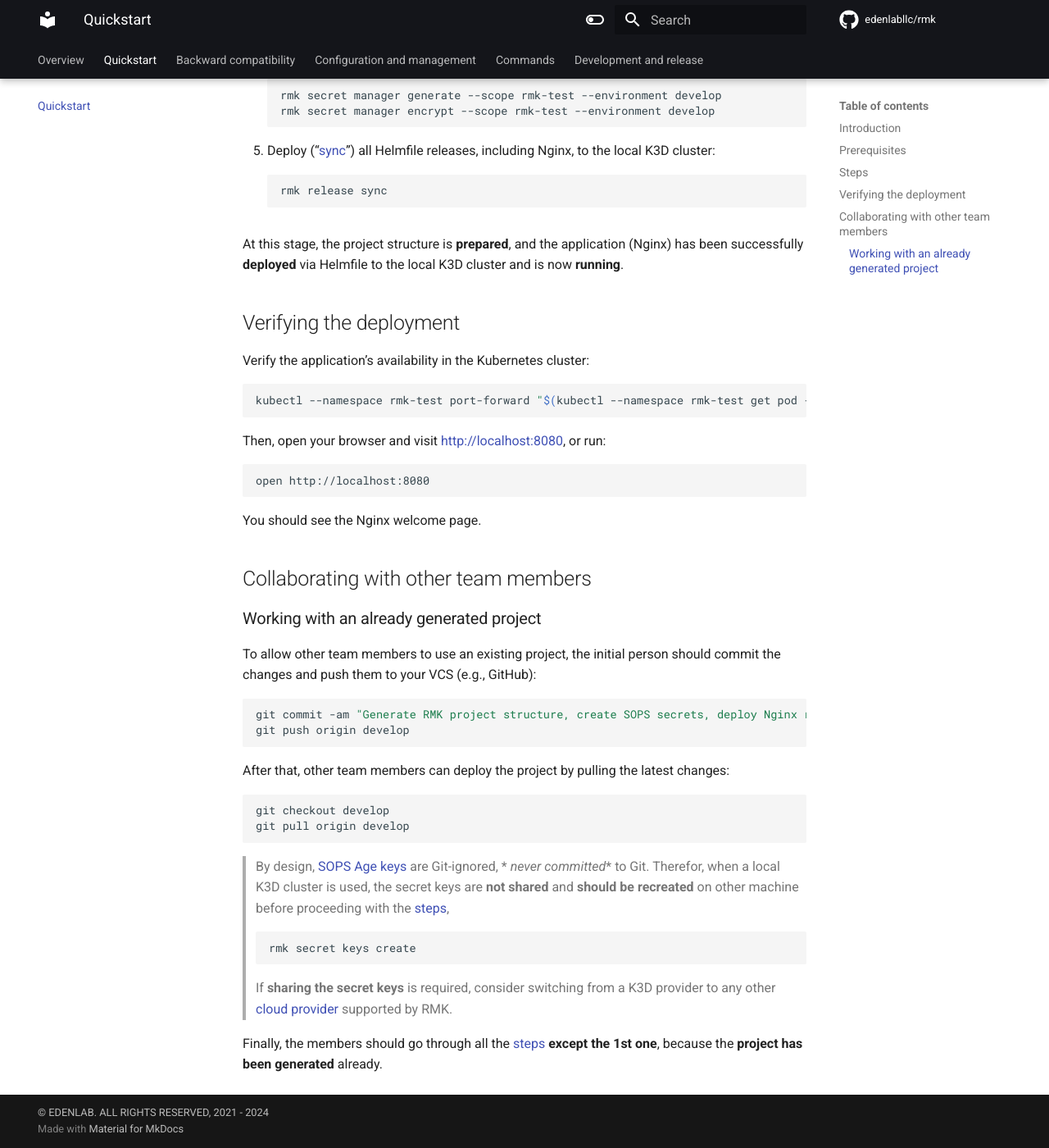
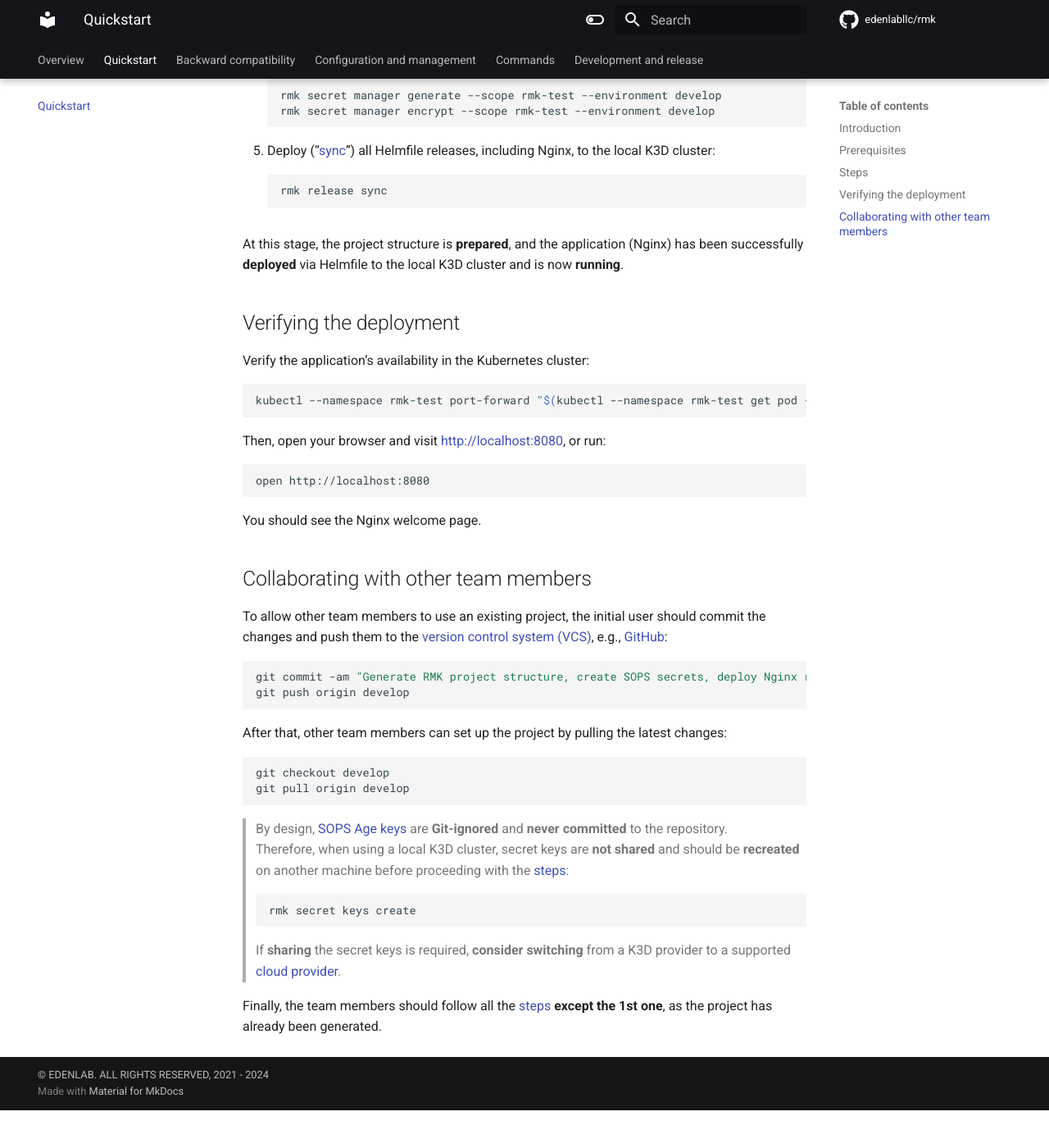
Before and after one commit to edenlabllc/rmk, an MkDocs documentation site: the page built from docs/quickstart.md, in a window 1280 px wide and 1400 px high, scrolled down 1027 px. Shown: the whole window at 82% size. Built offline with MkDocs 1.6.1 and Material for MkDocs 9.7.7, drawn with Linux system fonts in a browser that asks for light colours; comment, search, counter and statistics services are not loaded; the version menu is left out; after the commit the page ends 2381 px from its top, so only the background shows below that.

Commit message:
#59 - Improve quickstart.md.

````diff
--- a/docs/quickstart.md
+++ b/docs/quickstart.md
@@ -46,14 +46,16 @@ This example assumes the tenant is `rmk-test` and the current branch is `develop
 
    > Ensure that Docker is **running**.
 
-4. [Generate and encrypt secrets](configuration/secrets-management/secrets-management.md#batch-secrets-management) for the Helmfile releases, including Nginx:
+4. [Generate and encrypt secrets](configuration/secrets-management/secrets-management.md#batch-secrets-management) for
+   the Helmfile releases, including Nginx:
 
    ```shell
    rmk secret manager generate --scope rmk-test --environment develop
    rmk secret manager encrypt --scope rmk-test --environment develop
    ```
 
-5. Deploy ("[sync](configuration/release-management/release-management.md#synchronization-of-all-releases)") all Helmfile releases, including Nginx, to the local K3D cluster:
+5. Deploy ("[sync](configuration/release-management/release-management.md#synchronization-of-all-releases)") all
+   Helmfile releases, including Nginx, to the local K3D cluster:
 
    ```shell
    rmk release sync
@@ -80,35 +82,33 @@ You should see the Nginx welcome page.
 
 ## Collaborating with other team members
 
-### Working with an already generated project
-
-To allow other team members to use an existing project, the initial person should commit the changes and push them to
-your VCS (e.g., GitHub):
+To allow other team members to use an existing project, the initial user should commit the changes and push them to
+the [version control system (VCS)](https://github.com/resources/articles/software-development/what-is-version-control),
+e.g., [GitHub](https://github.com):
 
 ```shell
 git commit -am "Generate RMK project structure, create SOPS secrets, deploy Nginx release."
 git push origin develop
 ```
 
-After that, other team members can deploy the project by pulling the latest changes:
+After that, other team members can set up the project by pulling the latest changes:
 
 ```shell
 git checkout develop
 git pull origin develop
 ```
 
-> By design, [SOPS Age keys](configuration/secrets-management/secrets-management.md#secret-keys) are Git-ignored, *
-*never committed** to Git.
-> Therefor, when a local K3D cluster is used, the secret keys are **not shared** and **should be recreated** on other
-> machine before proceeding with the [steps](#steps),
+> By design, [SOPS Age keys](configuration/secrets-management/secrets-management.md#secret-keys) are **Git-ignored** and
+> **never committed** to the repository.
+> Therefore, when using a local K3D cluster, secret keys are **not shared** and should be **recreated** on another
+> machine before proceeding with the [steps](#steps):
 >
 > ```shell
 > rmk secret keys create
 > ```
 >
-> If **sharing the secret keys** is required, consider switching from a K3D provider to any
-> other [cloud provider](configuration/configuration-management/configuration-management.md#initialization-of-rmk-configuration-for-different-cluster-providers)
-> supported by RMK.
+> If **sharing** the secret keys is required, **consider switching** from a K3D provider to a
+> supported [cloud provider](configuration/configuration-management/configuration-management.md#initialization-of-rmk-configuration-for-different-cluster-providers).
 
-Finally, the members should go through all the [steps](#steps) **except the 1st one**, because the **project has been
-generated** already.
+Finally, the team members should follow all the [steps](#steps) **except the 1st one**, as the project has already been
+generated.
````
